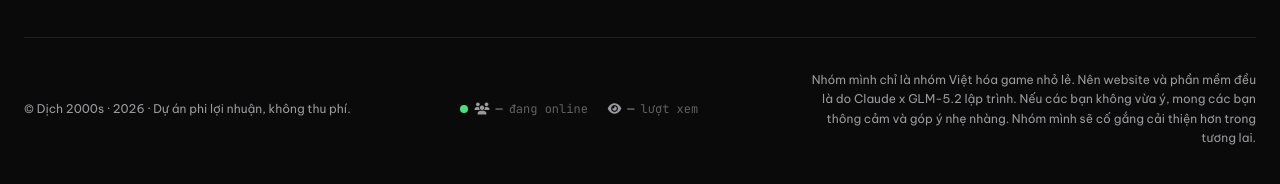
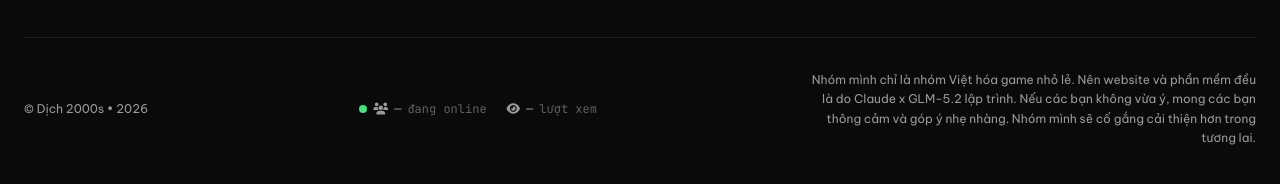
Before and after one commit to Ryo147/Dich2000s-WEBSITE, a website: page projects/dmc5.html in a window 1280 px wide. Shown: the part 1664-1848 px from the top of the page. Drawn offline with nearby package versions, Linux system fonts and the light colour scheme; no server answers.

Commit message:
Update dmc5.html

```diff
--- a/projects/dmc5.html
+++ b/projects/dmc5.html
@@ -275,8 +275,7 @@
             </div>
             <div
                 class="pt-8 mt-10 border-t border-border flex flex-col md:flex-row md:items-center md:justify-between gap-4">
-                <div class="text-xs text-muted-foreground">&copy; Dịch 2000s &middot; 2026 &middot; Dự án phi lợi nhuận,
-                    không thu phí.</div>
+                <div class="text-xs text-muted-foreground">&copy; Dịch 2000s • 2026</div>
                 <div class="flex items-center gap-5 text-xs font-mono">
                     <span class="inline-flex items-center gap-1.5 text-muted-foreground"><span
                             class="relative flex h-2 w-2"><span
```
